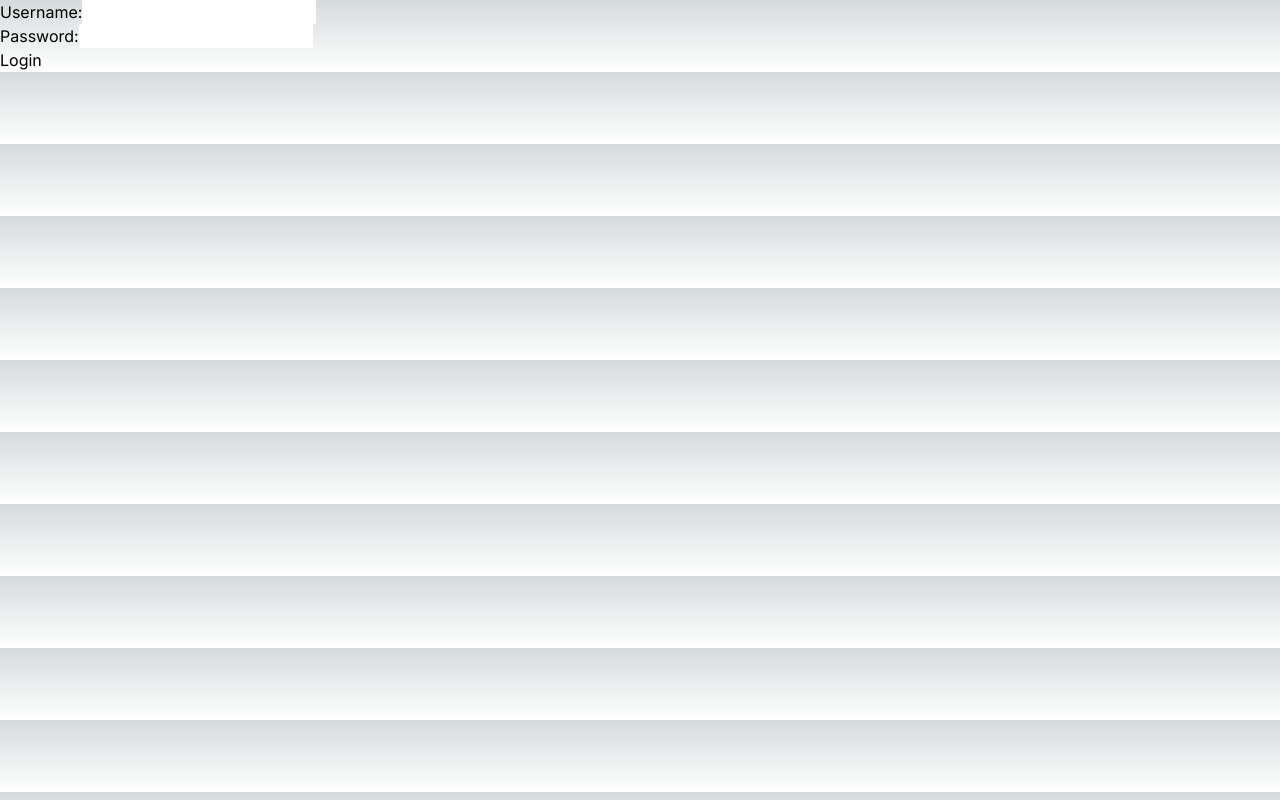
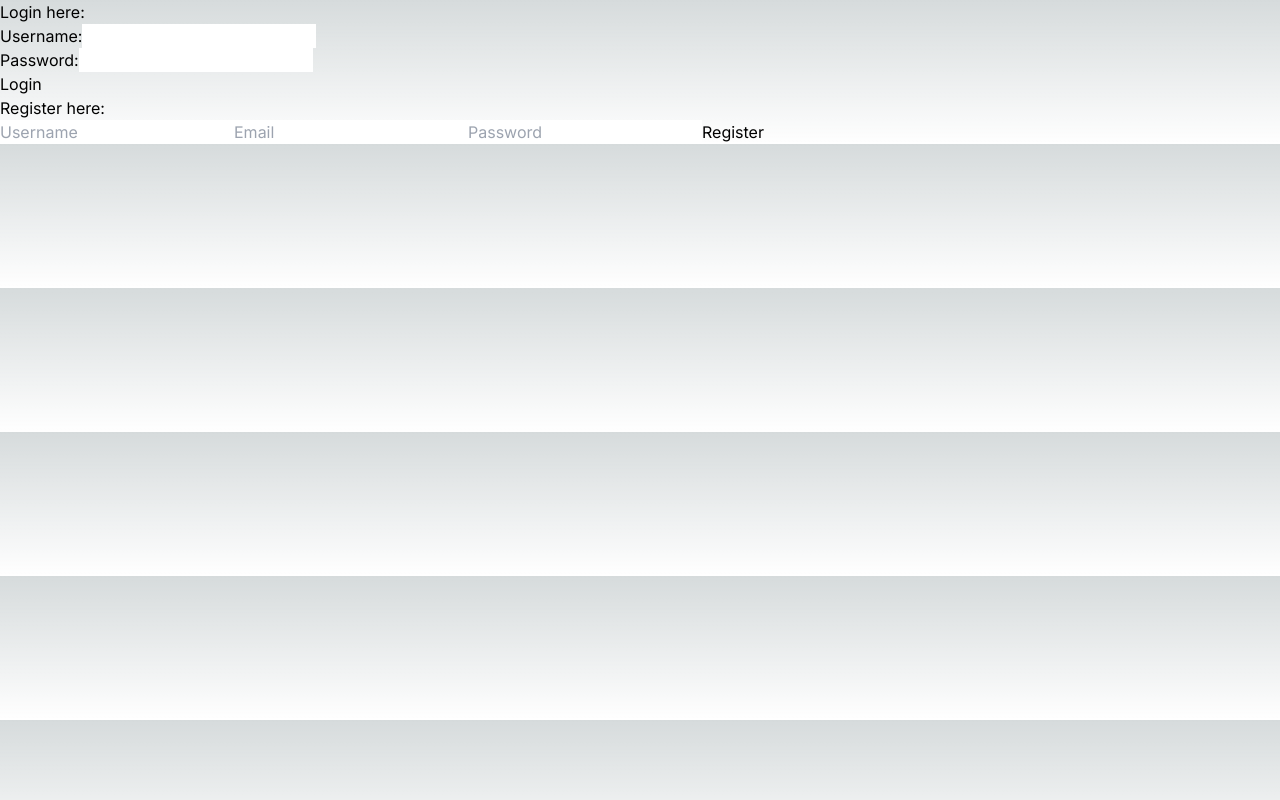
Before and after one commit to ngran4/route-planner, a Next.js app: page / in a window 1280 px wide. Built offline with nearby package versions, Linux system fonts and the light colour scheme.

Commit message:
register stuff

```diff
--- a/src/app/login.js
+++ b/src/app/login.js
@@ -21,6 +21,7 @@ const Login = () => {
         localStorage.setItem('token', response.data.token)
         sessionStorage.setItem('name', response.data.username)
         localStorage.setItem('name', response.data.username)
+        window.location.reload()
         console.log(sessionStorage)
       }
     } catch (error) {
@@ -29,21 +30,6 @@ const Login = () => {
     }
   }
 
-  const logout = () => {
-    localStorage.removeItem('token')
-    sessionStorage.removeItem('token')
-    console.log("Token removed!")
-    window.location.reload()
-  }
-
-  if (localStorage.getItem('token')){
-    return  (
-    <>
-    <p>Hi {localStorage.getItem('name')}! You are logged in.</p>
-    <button onClick={logout}>Logout</button>
-    </>
-    )
-  } else {
   return (
     <div>
       <form onSubmit={handleSubmit}>
@@ -68,6 +54,6 @@ const Login = () => {
       <p>{message}</p>
     </div>
   )
-}}
+}
 
 export default Login
--- a/src/app/page.js
+++ b/src/app/page.js
@@ -2,6 +2,7 @@
 
 import Image from 'next/image'
 import Login from './login'
+import Register from './register'
 
 // export default function Home() {
 //   return (
@@ -117,7 +118,28 @@ import Login from './login'
 // }
 
 export default function Home() {
-  return (
-    <Login/>
-  )
+  const logout = () => {
+    localStorage.removeItem('token')
+    sessionStorage.removeItem('token')
+    console.log("Token removed!")
+    window.location.reload()
+  }
+
+  if (localStorage.getItem('token')){
+    return  (
+    <>
+    <p>Hi {localStorage.getItem('name')}! You are logged in.</p>
+    <button onClick={logout}>Logout</button>
+    </>
+    )
+  } else {
+    return (
+      <>
+      <h1>Login here:</h1>
+      <Login/>
+      <h1>Register here:</h1>
+      <Register/>
+      </>
+    )
+  }
 }
--- /dev/null
+++ b/src/app/register.js
@@ -0,0 +1,54 @@
+import { useState } from 'react'
+import axios from 'axios'
+
+const Register = () => {
+  const [username, setUsername] = useState('')
+  const [email, setEmail] = useState('')
+  const [password, setPassword] = useState('')
+
+  const handleRegister = async (e) => {
+    e.preventDefault()
+
+    try {
+      const response = await axios.post('http://127.0.0.1:5000/api/users', {
+        username,
+        email,
+        password
+      })
+
+      if (response.status === 201) {
+        console.log('Registered.')
+      }
+    } catch (error) {
+      console.log(error)
+    }
+  }
+
+  return (
+    <div>
+      <form onSubmit={handleRegister}>
+        <input
+          type="text"
+          placeholder="Username"
+          value={username}
+          onChange={(e) => setUsername(e.target.value)}
+        />
+        <input
+          type="email"
+          placeholder="Email"
+          value={email}
+          onChange={(e) => setEmail(e.target.value)}
+        />
+        <input
+          type="password"
+          placeholder="Password"
+          value={password}
+          onChange={(e) => setPassword(e.target.value)}
+        />
+        <button type="submit">Register</button>
+      </form>
+    </div>
+  )
+}
+
+export default Register
```
